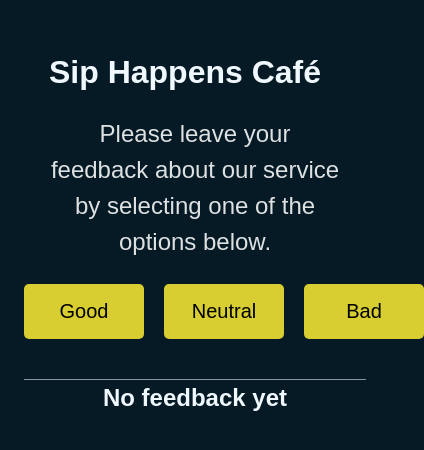
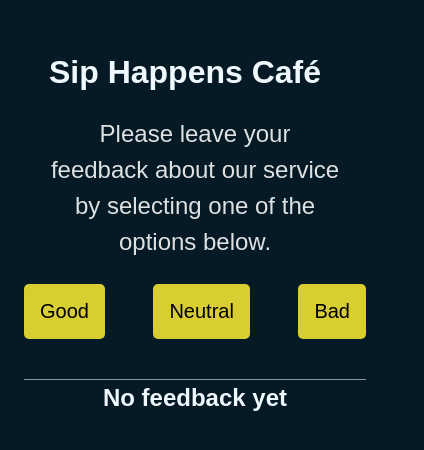
Before and after one commit to Mariia-Petlovana-91/react02, a React (Vite) app: page / in a window 390 px wide. Shown: the top 450 px of the page, 424 px wide, since content can reach past the window. Built offline with nearby package versions, Linux system fonts and the light colour scheme.

Commit message:
adaptation

```diff
--- a/src/components/Options/Options.module.css
+++ b/src/components/Options/Options.module.css
@@ -10,6 +10,7 @@
 	display: flex;
 	justify-content: space-between;
 	margin-bottom: 20px;
+
 }
 
 .options__item{
@@ -22,11 +23,15 @@
 
 .options__btn{
 	min-width: 120px;
-	padding: 16px 20px 16px 20px;
+	padding: 16px;
 	background-color: #d8cd31;
 	color: black;
 	font-size: 20px;
 	border-radius: 5px;
+
+	@media (max-width:768px) {
+		min-width: auto;
+	}
 }
 
 .options__btn:hover, .options__btn:focus{
```
